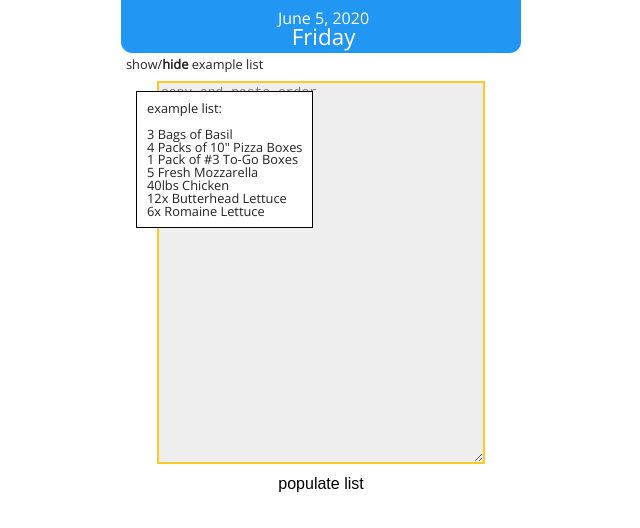
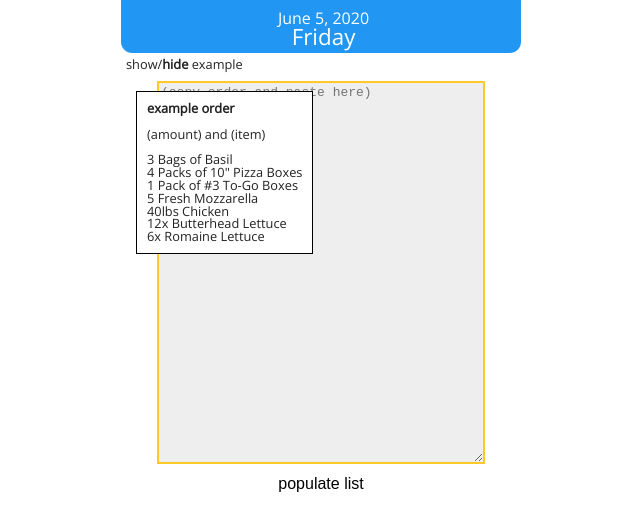
Before and after one commit to montgomeryrd/tessio-app, a React (Create React App) app: page / in a window 1280 px wide. Both pictures are taken after a click on the element "show". Shown: the top 528 px of the page, without its empty margins (319-959 px from the left). Built offline with nearby package versions, Linux system fonts and the light colour scheme.

Commit message:
changed styles

```diff
--- a/package.json
+++ b/package.json
@@ -9,7 +9,8 @@
     "gh-pages": "^3.0.0",
     "react": "^16.13.1",
     "react-dom": "^16.13.1",
-    "react-scripts": "3.4.1"
+    "react-scripts": "3.4.1",
+    "webkul-micron": "^1.1.6"
   },
   "homepage": "https://montgomeryrd.github.io/tessio-app",
   "scripts": {
--- a/public/index.html
+++ b/public/index.html
@@ -9,7 +9,6 @@
       name="description"
       content="Web site created using create-react-app"
     />
-
     <title>React App</title>
   </head>
   <body>
--- a/src/components/supplylist/SupplyList.js
+++ b/src/components/supplylist/SupplyList.js
@@ -14,7 +14,7 @@ const SupplyList = (props) => {
                     value={props.value}
                     onChange={props.handleChange}
                     required={true}
-                    placeholder="copy and paste order">
+                    placeholder="(copy order and paste here)">
                 </textarea>
                 <button className="submit" type="submit" onSubmit={props.handleSubmit}>populate list</button>
             </form>
--- a/src/components/tessio/Tessio.js
+++ b/src/components/tessio/Tessio.js
@@ -36,13 +36,15 @@ const Tessio = (props) => {
             <div className="example-container">
                 <span>
                     <span className={ show ? "weak" : "strong"} onClick={toggle}>show</span>/
-                    <span className={ show ? "strong" : "weak"} onClick={toggle}>hide</span> example list
+                    <span className={ show ? "strong" : "weak"} onClick={toggle}>hide</span> example
                 </span>
                 <div className="example-modal" style={{display : show ? "block" : "none"}}>
-                    <span>example list:</span>
+                    <span className="strong">example order</span>
                     <br></br>
                     <br></br>
                     <ul>
+                        <li>(amount) and (item)</li>
+                        <br></br>
                         <li>3 Bags of Basil</li>
                         <li>4 Packs of 10" Pizza Boxes</li>
                         <li>1 Pack of #3 To-Go Boxes</li>
```
Also changed, not shown: 1 other file (tests, documents, lock files or other folders).
